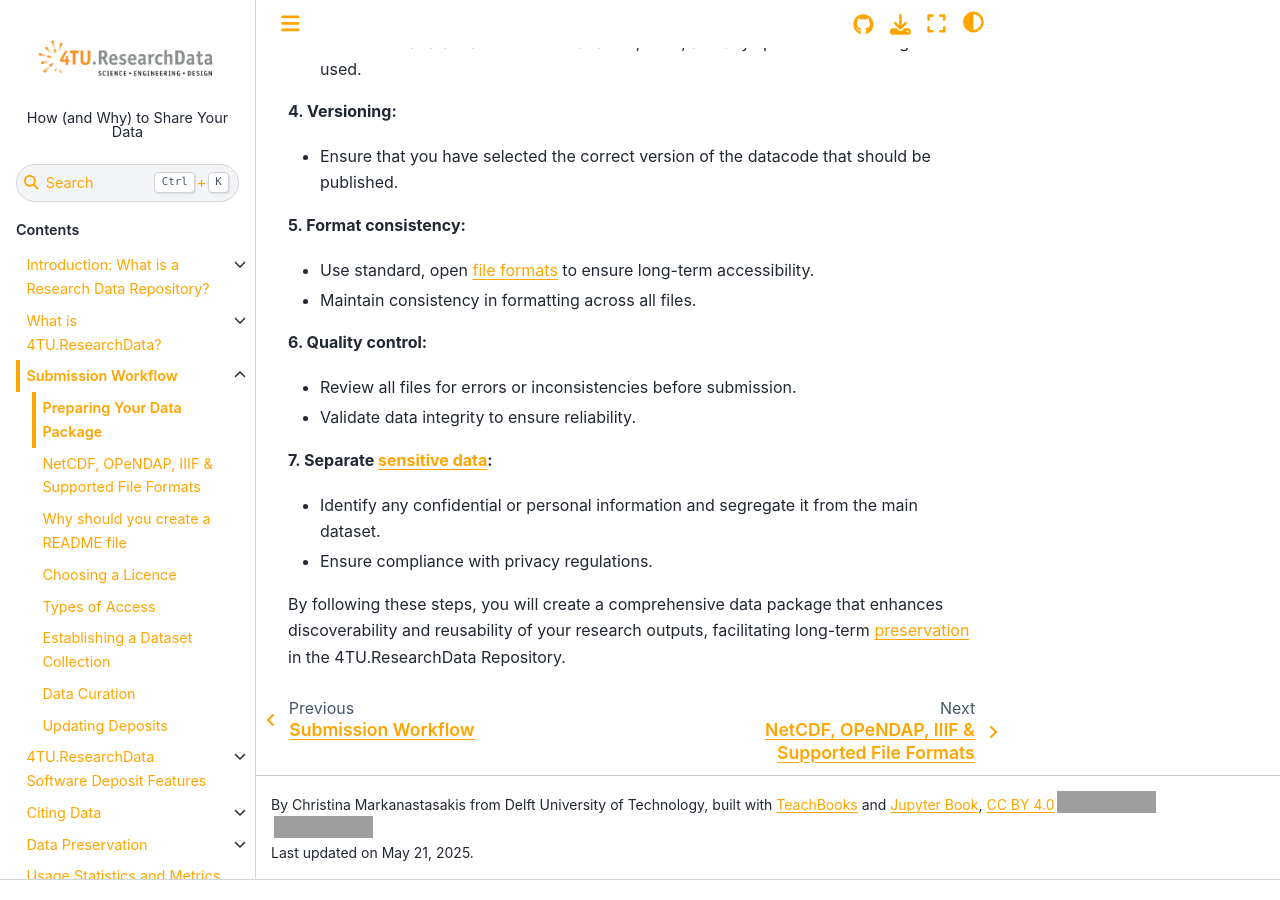
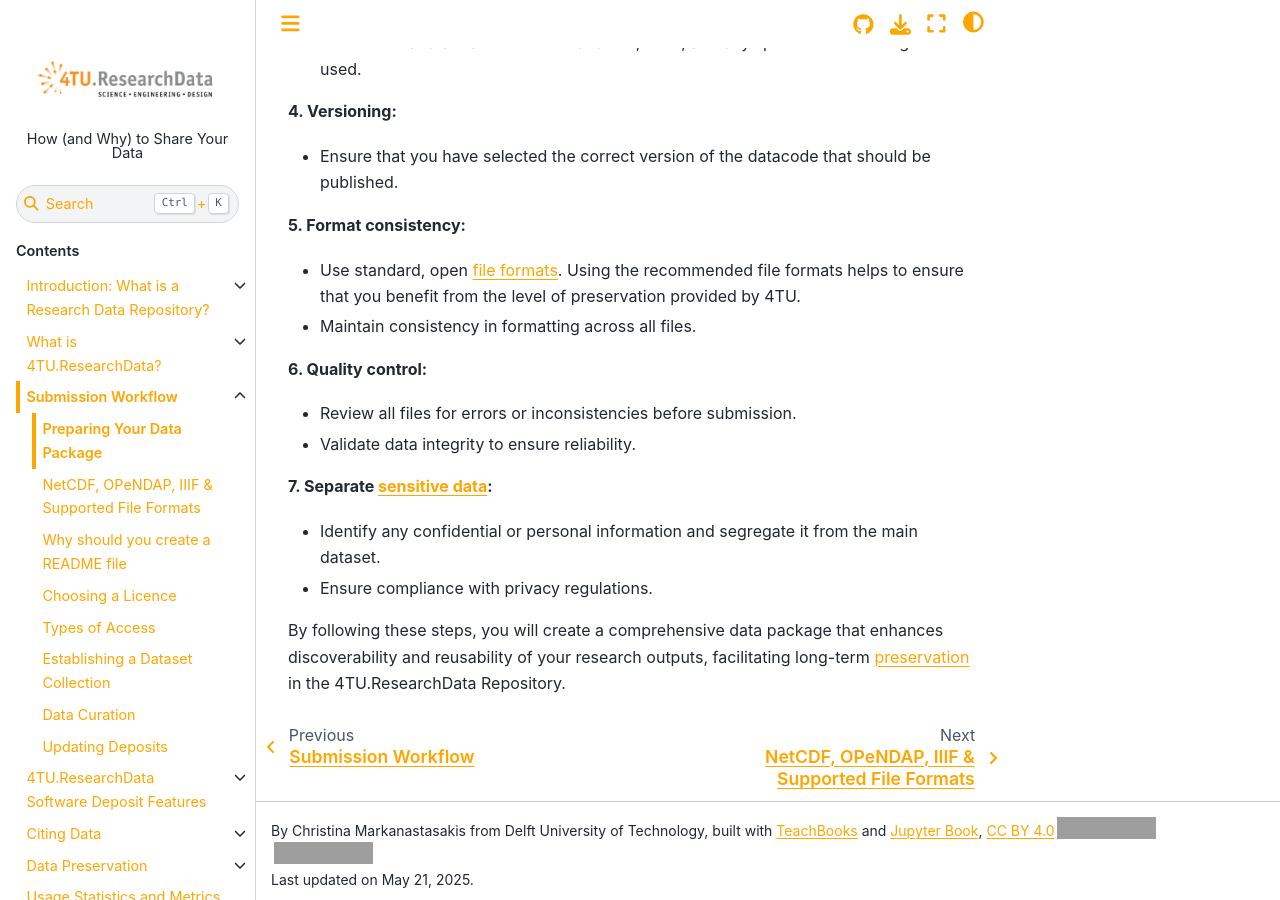
Before and after one commit to TUDelft-books/FAIR4TU_Submission_Help, a Jupyter Book: the page built from book/submission_workflow/preparing_your_data_package.md, in a window 1280 px wide and 900 px high, scrolled down 690 px. Built offline with Jupyter Book 1.0.4 settings and Sphinx 7.4.7 and the Sphinx Book theme 1.1.4, drawn with Linux system fonts in a browser that asks for light colours; pages that are not in the unit, such as notebooks, are missing from menus; comment, search, counter and statistics services are not loaded; grey boxes are pictures that could not be loaded.

Commit message:
Update preparing_your_data_package.md

```diff
--- a/book/submission_workflow/preparing_your_data_package.md
+++ b/book/submission_workflow/preparing_your_data_package.md
@@ -20,7 +20,7 @@ Follow these guidelines to develop a comprehensive data package:
 * Ensure that you have selected the correct version of the datacode that should be published.
 
 **5. Format consistency:**
-* Use standard, open [file formats](https://data.4tu.nl/s/documents/Preferred_File_Formats_2023.pdf) to ensure long-term accessibility.
+* Use standard, open [file formats](https://data.4tu.nl/s/documents/Preferred_File_Formats_2023.pdf). Using the recommended file formats helps to ensure that you benefit from the level of preservation provided by 4TU.
 * Maintain consistency in formatting across all files.
 
 **6. Quality control:**
```
